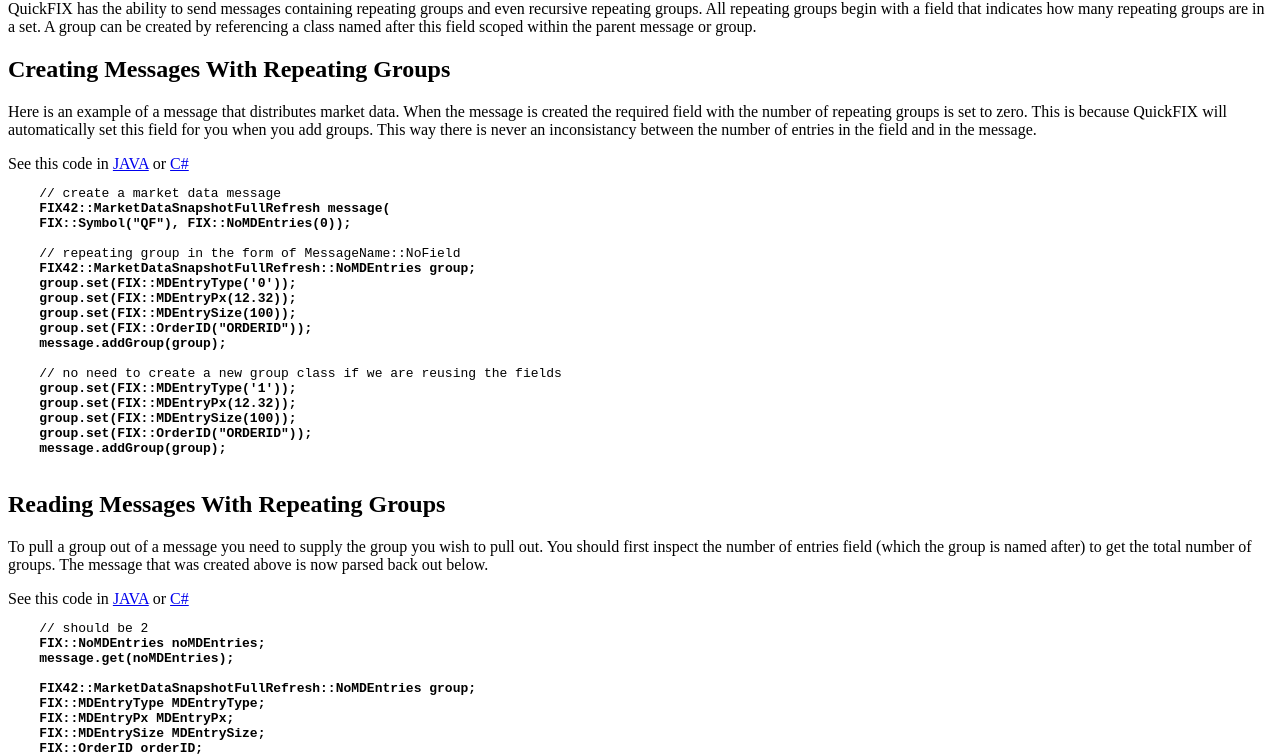
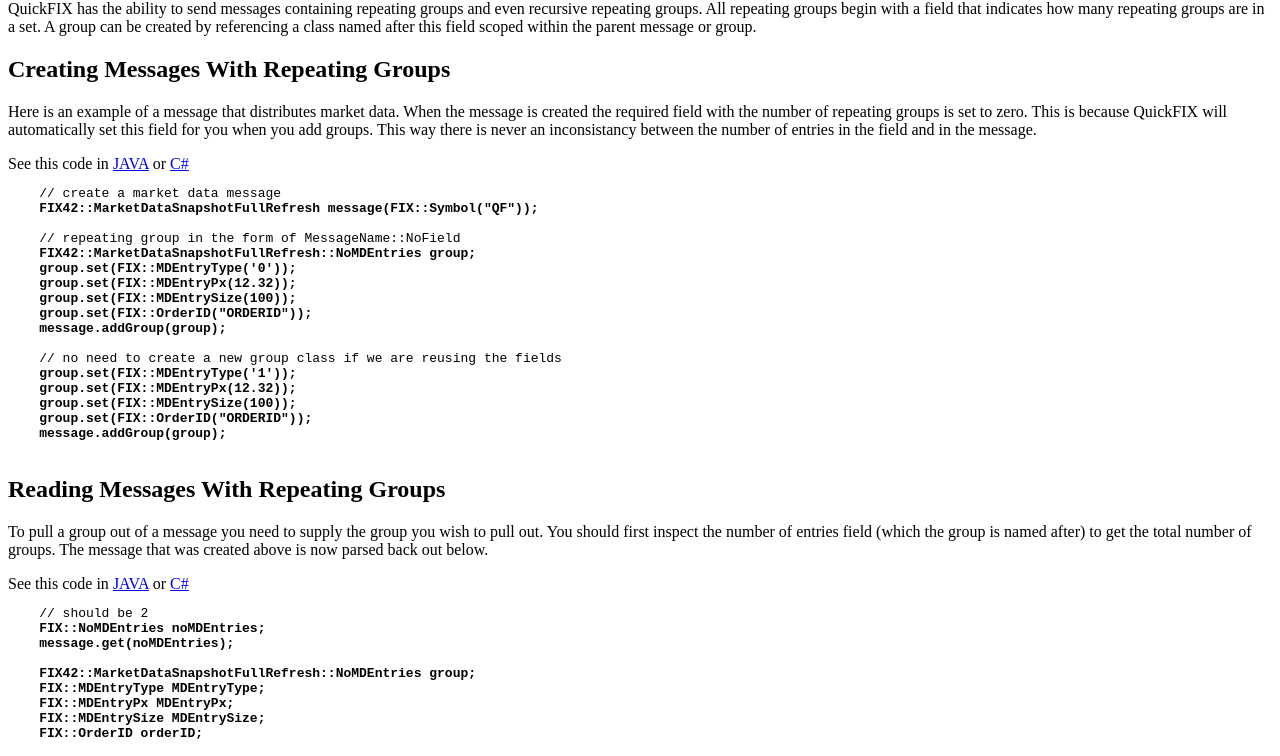
Before and after one commit to spinlockirqsave/quickfix, a plain HTML site: page quickfix/doc/html/repeating_groups.html in a window 1280 px wide. Shown: the part 66-822 px from the top of the page. Drawn offline with Linux system fonts and the light colour scheme.

Commit message:
Number of repeating groups no longer required in constructor

```diff
--- a/quickfix/doc/html/repeating_groups.html
+++ b/quickfix/doc/html/repeating_groups.html
@@ -23,8 +23,7 @@
     See this code in <a href="java/repeating_groups_1.html">JAVA</a> or <a href="csharp/repeating_groups_1.html">C#</a>
     <PRE>
     // create a market data message
-    <B>FIX42::MarketDataSnapshotFullRefresh message(
-    FIX::Symbol("QF"), FIX::NoMDEntries(0));</B>
+    <B>FIX42::MarketDataSnapshotFullRefresh message(FIX::Symbol("QF"));</B>
 
     // repeating group in the form of MessageName::NoField
     <B>FIX42::MarketDataSnapshotFullRefresh::NoMDEntries group;
```
Also changed, not shown: quickfix/doc/html/java/repeating_groups_1.html (+1 -1 lines).
